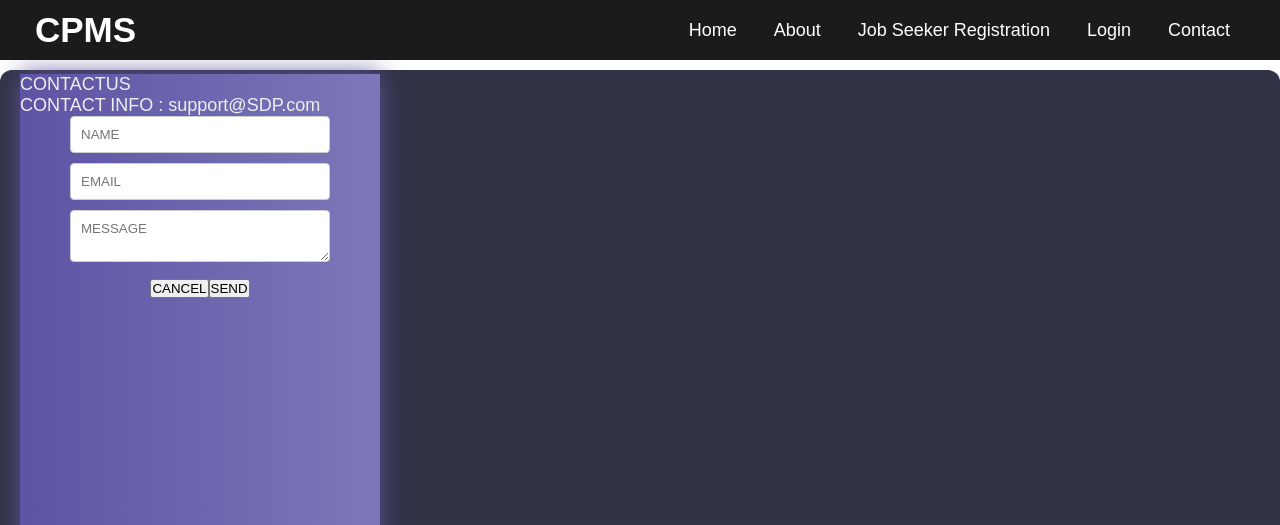
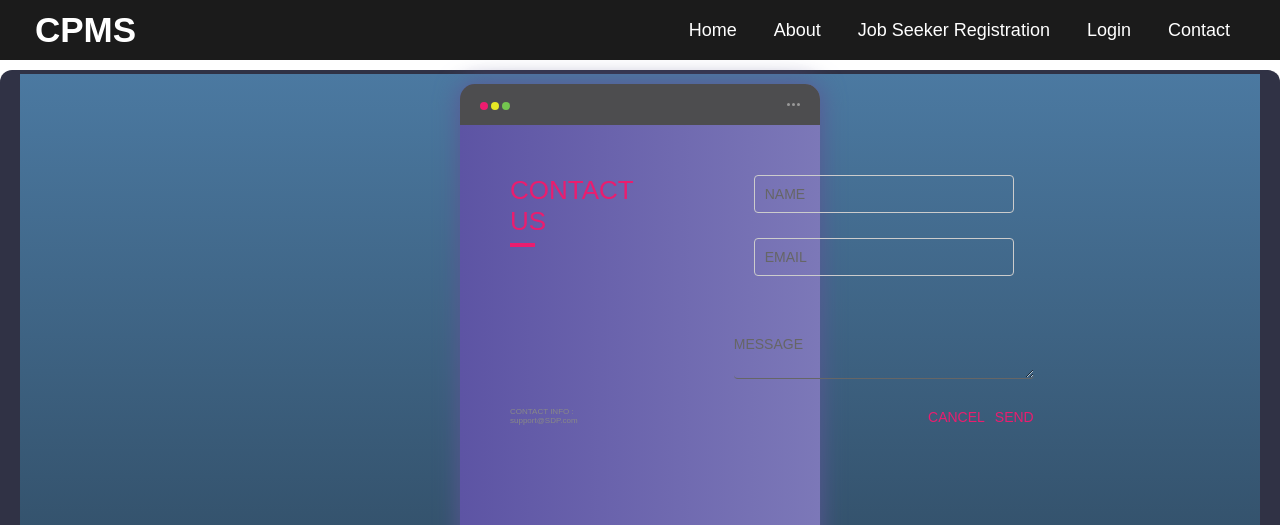
Before and after one commit to saiganesh1745/FrontEndSDP, a React (Create React App) app: page /contact in a window 1280 px wide. Shown: the top 525 px of the page. Built offline with nearby package versions, Linux system fonts and the light colour scheme.

Commit message:
Update not.css

```diff
--- a/src/main/not.css
+++ b/src/main/not.css
@@ -110,3 +110,225 @@ svg
     transform: scaleY(0)
   4%
     transform: scaleY(1)
+
+
+* {
+  box-sizing: border-box;
+  margin: 0;
+  padding: 0;
+}
+
+.bodyc {
+  font-family: 'Poppins', sans-serif;
+  display: flex;
+  justify-content: center;
+  align-items: center;
+  height: 100vh;
+  background-color: #f5f5f5;
+}
+
+.backgroundc {
+  display: flex;
+  flex-direction: column;
+  align-items: center;
+  justify-content: center;
+  width: 100%;
+  height: 100%;
+  background-color: #4b79a1;
+  background-image: linear-gradient(to top, #283e51, #4b79a1);
+}
+
+.containerc {
+  flex: 0 1 700px;
+  margin: auto;
+  padding: 10px;
+}
+
+.screen {
+  position: relative;
+  background: #3e3e3e;
+  border-radius: 15px;
+}
+
+.screen:after {
+  content: '';
+  display: block;
+  position: absolute;
+  top: 0;
+  left: 20px;
+  right: 20px;
+  bottom: 0;
+  border-radius: 15px;
+  box-shadow: 0 20px 40px rgba(0, 0, 0, .4);
+  z-index: -1;
+}
+
+.screen-header {
+  display: flex;
+  align-items: center;
+  padding: 10px 20px;
+  background: #4d4d4f;
+  border-top-left-radius: 15px;
+  border-top-right-radius: 15px;
+}
+
+.screen-header-left {
+  margin-right: auto;
+}
+
+.screen-header-button {
+  display: inline-block;
+  width: 8px;
+  height: 8px;
+  margin-right: 3px;
+  border-radius: 8px;
+  background: white;
+}
+
+.screen-header-button.close {
+  background: #ed1c6f;
+}
+
+.screen-header-button.maximize {
+  background: #e8e925;
+}
+
+.screen-header-button.minimize {
+  background: #74c54f;
+}
+
+.screen-header-right {
+  display: flex;
+}
+
+.screen-header-ellipsis {
+  width: 3px;
+  height: 3px;
+  margin-left: 2px;
+  border-radius: 8px;
+  background: #999;
+}
+
+.screen-body {
+  display: flex;
+}
+
+.screen-body-item {
+  flex: 1;
+  padding: 50px;
+}
+
+.screen-body-item.left {
+  display: flex;
+  flex-direction: column;
+}
+
+.app-title {
+  display: flex;
+  flex-direction: column;
+  position: relative;
+  color: #ea1d6f;
+  font-size: 26px;
+}
+
+.app-title:after {
+  content: '';
+  display: block;
+  position: absolute;
+  left: 0;
+  bottom: -10px;
+  width: 25px;
+  height: 4px;
+  background: #ea1d6f;
+}
+
+.app-contact {
+  margin-top: auto;
+  font-size: 8px;
+  color: #888;
+}
+
+.app-form-group {
+  margin-bottom: 15px;
+}
+
+.app-form-group.message {
+  margin-top: 40px;
+}
+
+.app-form-group.buttons {
+  margin-bottom: 0;
+  text-align: right;
+}
+
+.app-form-control {
+  width: 100%;
+  padding: 10px 0;
+  background: none;
+  border: none;
+  border-bottom: 1px solid #666;
+  color: #ddd;
+  font-size: 14px;
+  text-transform: uppercase;
+  outline: none;
+  transition: border-color .2s;
+}
+
+.app-form-control::placeholder {
+  color: #666;
+}
+
+.app-form-control:focus {
+  border-bottom-color: #ddd;
+}
+
+.buttons {
+  display: flex;
+  justify-content: flex-end;
+}
+
+.app-form-button {
+  background: none;
+  border: none;
+  color: #ea1d6f;
+  font-size: 14px;
+  cursor: pointer;
+  outline: none;
+  margin-left: 10px;
+}
+
+.app-form-button:hover {
+  color: #b9134f;
+}
+
+@media screen and (max-width: 520px) {
+  .screen-body {
+    flex-direction: column;
+  }
+
+  .screen-body-item.left {
+    margin-bottom: 30px;
+  }
+
+  .app-title {
+    flex-direction: row;
+  }
+
+  .app-title span {
+    margin-right: 12px;
+  }
+
+  .app-title:after {
+    display: none;
+  }
+}
+
+@media screen and (max-width: 600px) {
+  .screen-body {
+    padding: 40px;
+  }
+
+  .screen-body-item {
+    padding: 0;
+  }
+}
```
